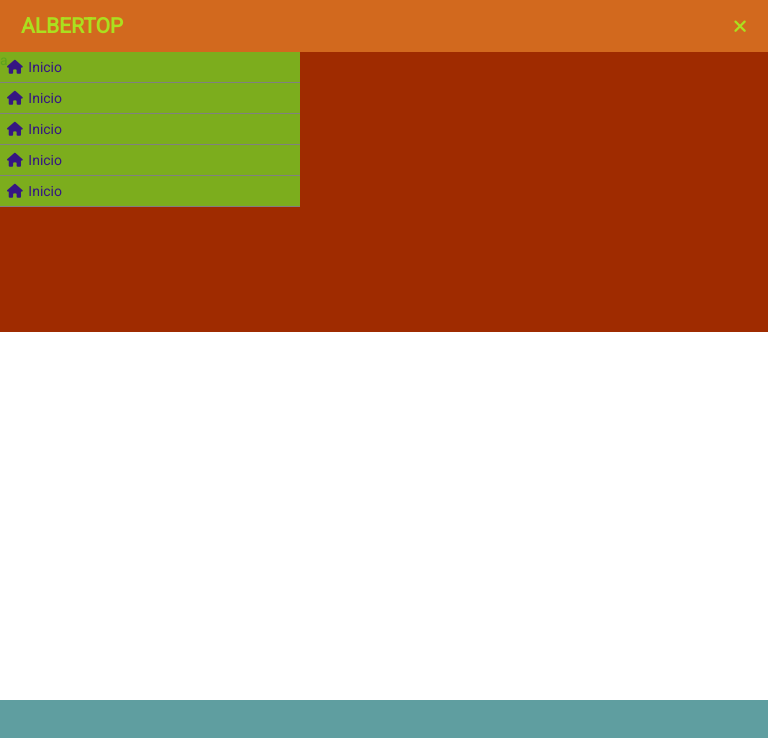
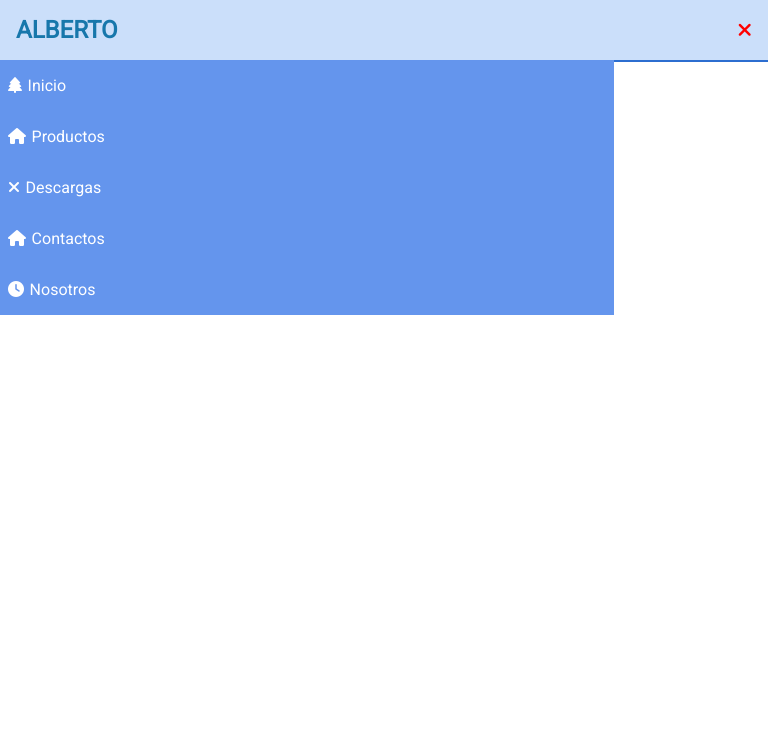
Before and after one commit to albertoyosvany21/support, a plain HTML site: page index.html in a window 768 px wide. Both pictures are taken after a click on the label 739 px from the left and 26 px from the top of the page. Drawn offline with Linux system fonts and the light colour scheme.

Commit message:
Add files via upload

```diff
--- a/css/style.css
+++ b/css/style.css
@@ -1,53 +1,31 @@
 @import url('https://fonts.googleapis.com/css2?family=Roboto&display=swap');
-
 *{
     margin: 0;
     padding: 0;
     box-sizing: border-box;
-    font-family: 'Roboto', sans-serif;
 }
 
 body{
-    min-height: 100vh;
-    display: flex;
-    flex-direction: column;
-    font-size: 12px;
+    font-family: Arial, Helvetica, sans-serif;
+    font-family: 'Roboto', sans-serif;
+
 }
 
-#header{
-    background-color: cadetblue;
-}
-#main{
-    background-color: rgb(255, 255, 255);
-    flex-grow: 1;
-}
-#footer{
-    background-color: cadetblue;
-    height: 100px;
-}
-
-
-
-.nav-main{
+.main-nav{
     display: flex;
-    flex-direction: row-reverse;
     justify-content: space-between;
-    background-color: rgba(29, 42, 73, 0.859);
-    padding: 1em 1.5em;
-    position: relative;
+    background-color: rgba(134, 182, 244, 0.43);
+    padding: 1em 1em;
     align-items: center;
+    border-bottom: 2px solid rgb(44, 110, 208);
 }
 .main-logo{
     font-size: 1.5em;
-    color: rgb(171, 223, 31);
-    font-weight: bolder;
+    color: rgb(23, 119, 171);
+    font-weight: bold;
 }
 .main-menu{
-    position: absolute;
-    top: 100%;
-    left: -300px;
-    width: 300px;
-    background-color: rgba(116, 205, 37, 0.801);
+    display: flex;
 }
 .main-menu li{
     list-style: none;
@@ -55,58 +33,85 @@ body{
 .main-menu li a{
     text-decoration: none;
     display: block;
-    padding: 0.5em;
-    color: rgb(53, 22, 131);
-    border-bottom: 1px solid grey;
+    color: rgb(136, 136, 136);
+    padding: 0 0.7em;
 }
-.main-menu li i{
-    padding-right: 0.4em;
+.main-menu li a:hover{
+    color: black;
 }
-.main-menu a:hover{
-    background-color: rgb(80, 119, 55);
-    color: rgb(249, 249, 249);
+.main-menu li a i{
+    color: cornflowerblue;
+    margin-right: 0.35em;
 }
-#check{
-    display: none;
-}
-#check-icon{
-    cursor: pointer;
-}
-#check-icon2{
+
+#main-check{
     display: none;
     cursor: pointer;
 }
-#check-icon,#check-icon2{
+#main-check-open{
+    display: none;
     cursor: pointer;
-    font-size: 1.3em;
-    color: rgb(171, 223, 31);
+    font-size: 1.2em;
+    color: rgb(40, 63, 239);
+}
+#main-check-close{
+    display: none;
+    cursor: pointer;
+    font-size: 1.2em;
+    color: red;
 }
 
-#check:checked ~ .main-menu{
-    display: block;
-    left: 0;
-    transition: all 0.5s;
-}
-#check:checked ~ #check-icon{
-    display: none;
-}
-#check:checked ~ #check-icon2{
-    display: block;
-}
+@media screen and (max-width:800px) {
+    .main-nav{
+        flex-direction: row-reverse;
+        position: relative;
+    }
+    .main-menu{
+        width: 80%;
+        background-color: cornflowerblue;
+        position: absolute;
+        top: 100%;
+        left: -80%;
+        display: block;
+    }
+    .main-menu li a{
+        padding: 0;
+        padding: 1em 0.5em;
+        color: white;
+    }
+    .main-menu li a i{
+        color: white;
+    }
+    .main-menu li a:hover{
+        background-color: rgb(61, 78, 184);
+        color: white;
+    }
 
 
 
-.main-banner{
-    background-color: rgb(159, 43, 0);
-    height: 20em;
-}
 
 
-@media screen and (min-width:600px){
-    .nav-main{
-        background-color: chocolate;
+    #main-check-open{
+        display: block;
     }
-    body{
-        font-size: 14px;
+
+
+    #main-check:checked ~ .main-menu{
+        left: 0;
+        transition: all 0.5s;
     }
+    #main-check:not(:checked) ~ .main-menu{
+        left: -80%;
+        transition: all 0.5s;
+    }
+
+    #main-check:checked ~ #main-check-close{
+        display: block;
+    }
+    #main-check:checked ~ #main-check-open{
+        display: none;
+    }
+
+
+
 }
--- a/index.html
+++ b/index.html
@@ -10,20 +10,19 @@
 </head>
 <body>
     <header id="header">
-        <nav class="nav-main">
-            <input type="checkbox" name="" id="check">
-            <label for="check" id="check-icon"><i class="fa-solid fa-bars"></i></label>
-            <label for="check" id="check-icon2"><i class="fa-solid fa-xmark"></i></label>
-            <div class="main-logo">ALBERTOP</div>
+        <nav class="main-nav">
+            <input type="checkbox" name="" id="main-check">
+            <label for="main-check" id="main-check-open"><i class="fa-solid fa-bars"></i></label>
+            <label for="main-check" id="main-check-close"><i class="fa-solid fa-xmark"></i></label>
+            <div class="main-logo">ALBERTO</div>
             <ul class="main-menu">
-                <li><a href="#"><i class="fa-solid fa-house"></i>Inicio</a></li>
-                <li><a href="#"><i class="fa-solid fa-house"></i>Inicio</a></li>
-                <li><a href="#"><i class="fa-solid fa-house"></i>Inicio</a></li>
-                <li><a href="#"><i class="fa-solid fa-house"></i>Inicio</a></li>
-                <li><a href="#"><i class="fa-solid fa-house"></i>Inicio</a></li>
+                <li><a href="#"><i class="fa-solid fa-tree"></i>Inicio</a></li>
+                <li><a href="#"><i class="fa-solid fa-house"></i>Productos</a></li>
+                <li><a href="#"><i class="fa-solid fa-xmark"></i>Descargas</a></li>
+                <li><a href="#"><i class="fa-solid fa-house"></i>Contactos</a></li>
+                <li><a href="#"><i class="fa-solid fa-clock"></i>Nosotros</a></li>
             </ul>
         </nav>
-        <div class="main-banner">a</div>
     </header>
     <main id="main"></main>
     <footer id="footer"></footer>
```
